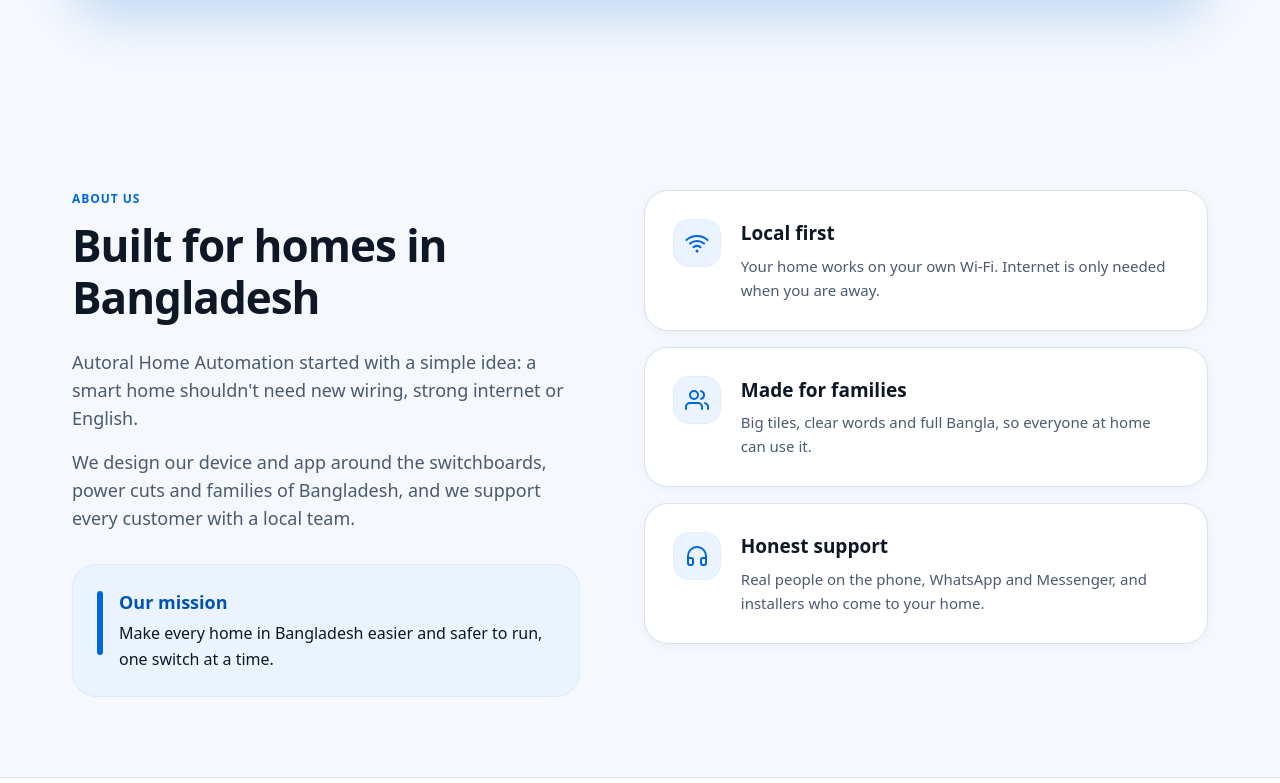
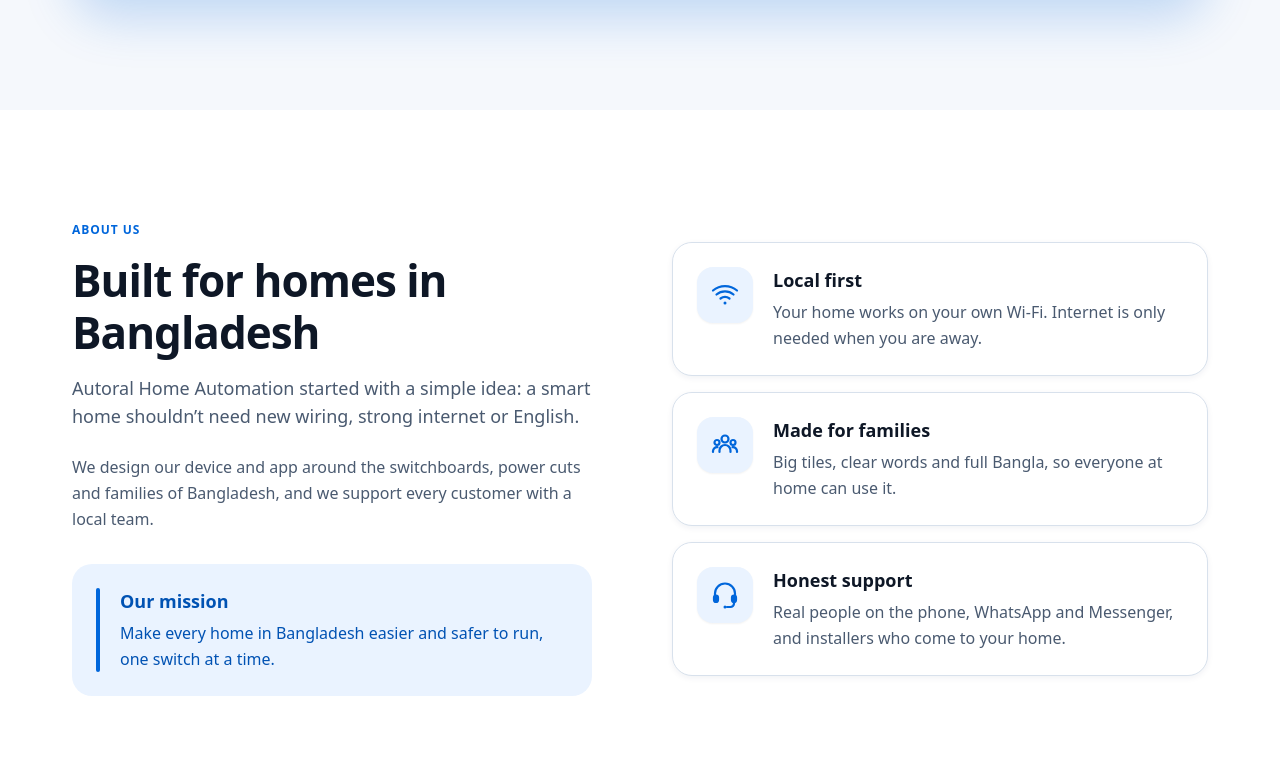
Before and after one commit to autoral/web_portal, a Next.js app: page / in a window 1280 px wide. Shown: the part 5357-6140 px from the top of the page. Built offline with nearby package versions, Linux system fonts and the light colour scheme.

Commit message:
Implement exact Figma design for 09 About Us (node 4239:1242)

```diff
--- a/app/components/AboutUs.tsx
+++ b/app/components/AboutUs.tsx
@@ -1,85 +1,161 @@
 import React from "react";
-import { IconWifi, IconUsers, IconSupport } from "./Icons";
+
+// Exact vector icons from Figma (28x28 viewBox 0 0 28 28)
+function IconWifiValue({ className = "size-7" }: { className?: string }) {
+  return (
+    <svg
+      className={className}
+      viewBox="0 0 28 28"
+      fill="none"
+      stroke="currentColor"
+      strokeWidth="2.2"
+      strokeLinecap="round"
+      strokeLinejoin="round"
+      aria-hidden="true"
+    >
+      <path d="M5.5 13.5a13 13 0 0 1 17 0" />
+      <path d="M2 9.5a18.5 18.5 0 0 1 24 0" />
+      <path d="M9.5 17.5a7.5 7.5 0 0 1 9 0" />
+      <circle cx="14" cy="22" r="1.5" fill="currentColor" stroke="none" />
+    </svg>
+  );
+}
+
+function IconGroupsValue({ className = "size-7" }: { className?: string }) {
+  return (
+    <svg
+      className={className}
+      viewBox="0 0 28 28"
+      fill="none"
+      stroke="currentColor"
+      strokeWidth="2.2"
+      strokeLinecap="round"
+      strokeLinejoin="round"
+      aria-hidden="true"
+    >
+      {/* Center Person */}
+      <circle cx="14" cy="8" r="3.5" />
+      <path d="M8.5 21v-1.5a5.5 5.5 0 0 1 11 0V21" />
+      {/* Left Person */}
+      <circle cx="6" cy="11.5" r="2.5" />
+      <path d="M2 21v-1a4 4 0 0 1 4.5-3.8" />
+      {/* Right Person */}
+      <circle cx="22" cy="11.5" r="2.5" />
+      <path d="M21.5 16.2a4 4 0 0 1 4.5 3.8v1" />
+    </svg>
+  );
+}
+
+function IconSupportValue({ className = "size-7" }: { className?: string }) {
+  return (
+    <svg
+      className={className}
+      viewBox="0 0 28 28"
+      fill="none"
+      stroke="currentColor"
+      strokeWidth="2.2"
+      strokeLinecap="round"
+      strokeLinejoin="round"
+      aria-hidden="true"
+    >
+      <path d="M4 14.5v-2a10 10 0 0 1 20 0v2" />
+      <rect x="3" y="14.5" width="4" height="6.5" rx="2" fill="currentColor" />
+      <rect x="21" y="14.5" width="4" height="6.5" rx="2" fill="currentColor" />
+      <path d="M23 21v1.5a3.5 3.5 0 0 1-3.5 3.5H16" />
+      <circle cx="14" cy="26" r="1.5" fill="currentColor" stroke="none" />
+    </svg>
+  );
+}
 
 export default function AboutUs() {
   const values = [
     {
       title: "Local first",
       desc: "Your home works on your own Wi-Fi. Internet is only needed when you are away.",
-      icon: <IconWifi className="w-6 h-6 text-[#0066db]" />,
+      icon: <IconWifiValue className="size-7 text-[#0066db]" />,
     },
     {
       title: "Made for families",
       desc: "Big tiles, clear words and full Bangla, so everyone at home can use it.",
-      icon: <IconUsers className="w-6 h-6 text-[#0066db]" />,
+      icon: <IconGroupsValue className="size-7 text-[#0066db]" />,
     },
     {
       title: "Honest support",
       desc: "Real people on the phone, WhatsApp and Messenger, and installers who come to your home.",
-      icon: <IconSupport className="w-6 h-6 text-[#0066db]" />,
+      icon: <IconSupportValue className="size-7 text-[#0066db]" />,
     },
   ];
 
   return (
-    <section id="about" className="py-14 sm:py-16 lg:py-20 bg-[#f5f8fc]">
+    <section
+      id="about"
+      className="w-full bg-white py-16 sm:py-20 lg:py-[112px]"
+      data-node-id="4239:1242"
+    >
       <div className="max-w-[1200px] mx-auto px-4 sm:px-6 lg:px-8">
-        <div className="flex flex-col lg:flex-row items-start justify-between gap-12 lg:gap-16">
-          {/* Left Copy & Mission */}
-          <div className="w-full lg:w-[540px] flex flex-col items-start gap-6">
-            <div>
-              <div className="text-[12px] font-semibold text-[#0066db] tracking-[0.96px] uppercase mb-3">
+        <div className="flex flex-col lg:flex-row items-center justify-between gap-12 lg:gap-[80px]">
+          {/* Left Column: Copy & Mission */}
+          <div className="w-full lg:w-[520px] flex flex-col gap-6 items-start shrink-0">
+            {/* Header */}
+            <div className="flex flex-col gap-4 items-start w-full">
+              <p className="text-[12px] font-semibold leading-[16px] text-[#0066db] tracking-[0.96px] uppercase">
                 ABOUT US
-              </div>
-              <h2 className="text-3xl sm:text-4xl lg:text-[44px] font-semibold text-[#0e1726] tracking-[-1px] leading-[1.18] mb-6">
+              </p>
+              <h2 className="text-3xl sm:text-4xl lg:text-[44px] font-semibold leading-[1.18] lg:leading-[52px] tracking-[-1px] text-[#0e1726]">
                 Built for homes in Bangladesh
               </h2>
-              <div className="space-y-4 text-base sm:text-lg text-[#4a5a70] leading-[28px]">
-                <p>
-                  Autoral Home Automation started with a simple idea: a smart
-                  home shouldn&apos;t need new wiring, strong internet or
-                  English.
-                </p>
-                <p>
-                  We design our device and app around the switchboards, power cuts
-                  and families of Bangladesh, and we support every customer with
-                  a local team.
-                </p>
-              </div>
+              <p className="text-[18px] font-normal leading-[28px] text-[#4a5a70]">
+                Autoral Home Automation started with a simple idea: a smart home
+                shouldn’t need new wiring, strong internet or English.
+              </p>
             </div>
 
+            {/* Paragraph 2 */}
+            <p className="text-[16px] font-normal leading-[26px] text-[#4a5a70]">
+              We design our device and app around the switchboards, power cuts and
+              families of Bangladesh, and we support every customer with a local
+              team.
+            </p>
+
             {/* Mission Box */}
-            <div className="w-full bg-[#eaf3ff] rounded-[24px] p-6 flex items-start gap-4 border border-blue-100/80 mt-2">
-              <div className="w-1.5 h-16 rounded-full bg-[#0066db] shrink-0 mt-0.5" />
-              <div>
-                <div className="text-[18px] font-semibold text-[#0052b3] mb-1">
+            <div className="w-full bg-[#eaf3ff] rounded-[20px] p-6 flex gap-5 items-start mt-2">
+              <div className="w-1 self-stretch rounded-[2px] bg-[#0066db] shrink-0" />
+              <div className="flex flex-col gap-1.5 items-start leading-[26px] text-[#0052b3]">
+                <p className="text-[18px] font-semibold leading-[26px]">
                   Our mission
-                </div>
-                <div className="text-[16px] text-[#0e1726] font-medium leading-[26px]">
+                </p>
+                <p className="text-[16px] font-normal leading-[26px]">
                   Make every home in Bangladesh easier and safer to run, one
                   switch at a time.
-                </div>
+                </p>
               </div>
             </div>
           </div>
 
-          {/* Right Values Cards */}
-          <div className="w-full lg:w-[600px] flex flex-col gap-4">
+          {/* Right Column: 3 Value Cards */}
+          <div className="flex flex-col gap-4 items-start w-full flex-1 min-w-0">
             {values.map((val, idx) => (
               <div
                 key={idx}
-                className="bg-white rounded-[24px] p-6 sm:p-7 border border-[#d8e1ec] shadow-[0px_2px_12px_rgba(10,42,92,0.04)] hover:shadow-[0px_8px_24px_rgba(10,42,92,0.08)] transition-all flex items-start gap-5 group"
+                className="group relative bg-white rounded-[20px] border border-[#d8e1ec] p-6 flex gap-5 items-start w-full shadow-[0px_2px_6px_rgba(10,42,92,0.06)] hover:border-[#0066db] hover:-translate-y-1 hover:shadow-[0px_12px_32px_rgba(10,42,92,0.12)] transition-all duration-300"
               >
-                <div className="w-12 h-12 rounded-[16px] bg-[#eaf3ff] flex items-center justify-center shrink-0 border border-blue-100/50 group-hover:scale-105 transition-transform">
+                {/* Badge */}
+                <div className="size-[56px] rounded-[16px] bg-[#eaf3ff] flex items-center justify-center shrink-0 shadow-xs transition-transform duration-300 group-hover:scale-105">
                   {val.icon}
                 </div>
-                <div>
-                  <h3 className="text-[19px] font-semibold text-[#0e1726] mb-1.5">
+
+                {/* Text */}
+                <div className="flex flex-col gap-1.5 items-start leading-[26px] text-left">
+                  <h3 className="text-[18px] font-semibold text-[#0e1726]">
                     {val.title}
                   </h3>
-                  <p className="text-[15px] text-[#4a5a70] leading-[24px]">
+                  <p className="text-[16px] font-normal text-[#4a5a70]">
                     {val.desc}
                   </p>
                 </div>
+
+                {/* Subtle top inner light border */}
+                <div className="absolute inset-0 pointer-events-none rounded-[20px] shadow-[inset_0px_1px_0px_rgba(255,255,255,0.6)]" />
               </div>
             ))}
           </div>
```
